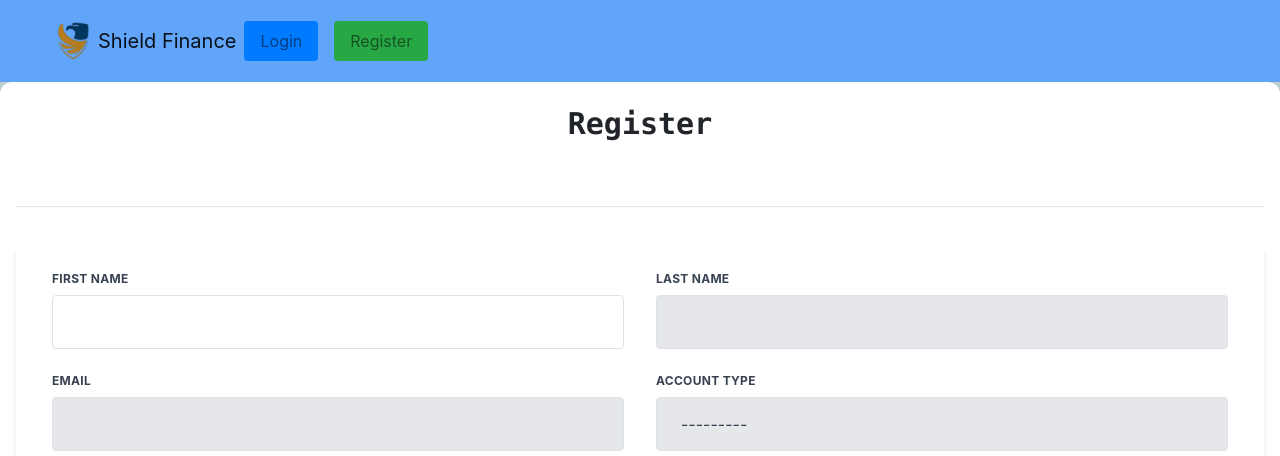
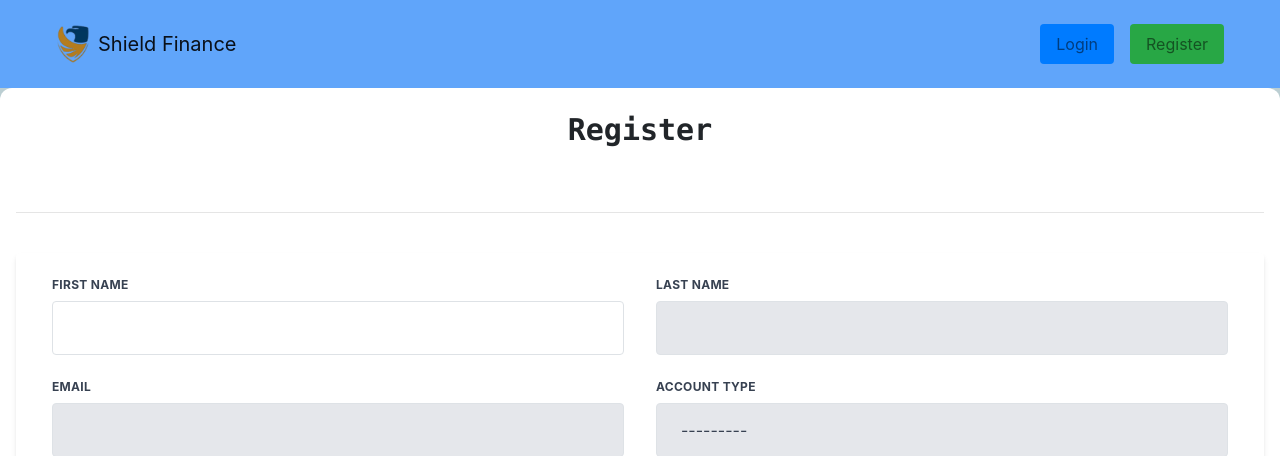
Before and after one commit to EdetDavid/shield_finance, a Django app: page /accounts/register/ in a window 1280 px wide. Shown: the top 456 px of the page. Run offline with Django 3.2, Linux system fonts and the light colour scheme; data comes from the database, SQL or seed files in the repository; both versions use the stored data as it was after the commit; parts of the project's set-up code (start-up, migrations or seed data) failed here and were passed over; some libraries are stand-ins or nearby versions.

Commit message:
updating the navbar

```diff
--- a/templates/core/navbar.html
+++ b/templates/core/navbar.html
@@ -89,7 +89,7 @@
         </li>
       </ul>
       {% else %}
-      <ul class="navbar-nav position-absolute">
+      <ul class="navbar-nav ml-auto">
         <li class="nav-item">
           <a
             class="nav-link d-inline-flex px-3 btn-primary rounded m-2"
@@ -108,10 +108,4 @@
       {% endif %}
     </div>
   </nav>
-
-  <!-- Add Bootstrap JS and Popper.js scripts -->
-
-  <script>
-
-  </script>
 </html>
```
Also changed, not shown: db.sqlite3.
